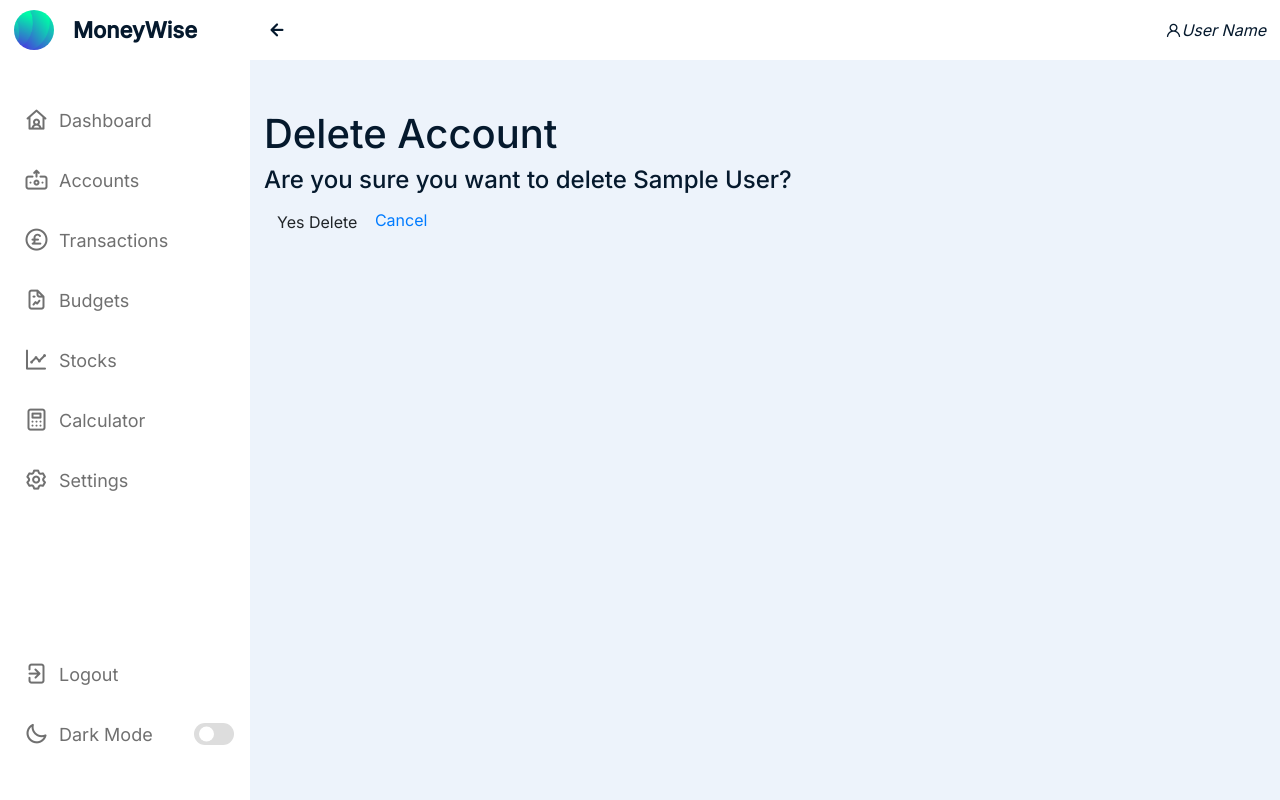
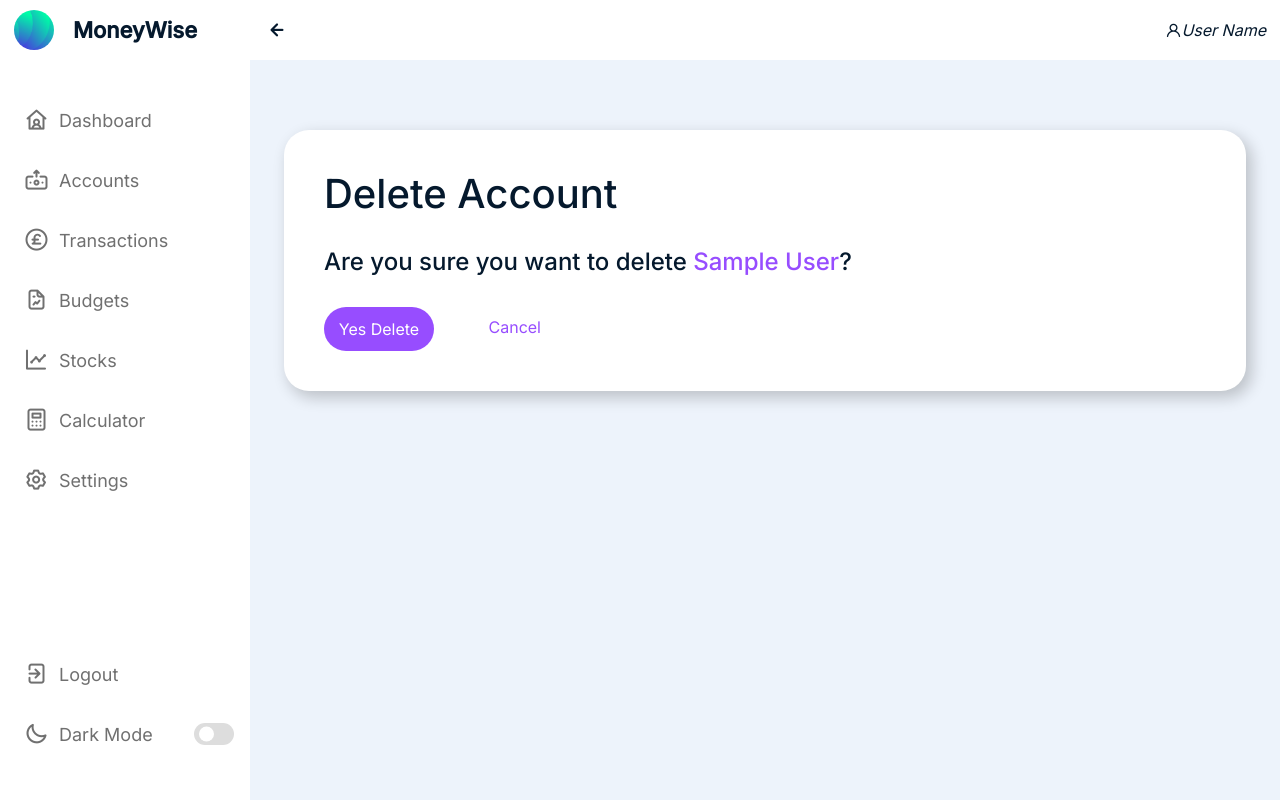
Before and after one commit to Viver2nd/MoneyWise, a Django app: page /accounts/1/delete/ in a window 1280 px wide. Run offline with Django 4.2, Linux system fonts and the light colour scheme; a user stored in the database is signed in; tables that the repository leaves empty hold one stand-in row (values such as "Sample post").

Commit message:
All Accounts functionality CSS done

```diff
--- a/main_app/static/css/style.css
+++ b/main_app/static/css/style.css
@@ -258,7 +258,6 @@ nav.close ~ .dashboard .top{
 	flex-wrap: wrap;
 }
 
-
 .dash-card{
 	justify-content: space-between;
 	display: flex;
@@ -346,10 +345,11 @@ th.date {
 	border-top: 1px solid #CCC;
 	font-size: 25px;
 	display: flex;
-	justify-content: space-around;
+	/*justify-content: space-between;*/
 }
 .wallet-icons i{
 	color: #974DFF;
+	margin-left:80px;
 }
 
 .wallet span{
@@ -360,6 +360,7 @@ th.date {
 }
 
 .form-container{
+	margin:0 auto;
 	background-color: var(--panel-color);
 	border-radius: 25px;
 	padding: 30px;
@@ -371,10 +372,9 @@ th.date {
 	-moz-box-shadow: 5px 6px 15px 1px rgba(0,0,0,0.2);
 }
 
-
 .form-container table{
-	margin-top: 30px;
-	width: 100%;
+	margin: 30px auto;
+	width: 70%;
 	border-radius: 15px;
 }
 .form-container table input{
--- a/main_app/templates/accounts/accounts.html
+++ b/main_app/templates/accounts/accounts.html
@@ -15,14 +15,12 @@
                 <p>{{ account.name }}</p>
                 <p>Balance: <span> £{{ account.balance }}</span></p>
                 <div class="wallet-icons">
-                    <!-- I made these uncentered by adding the outer link to detail screen
-                    and idk how to fix it, my bad 😅 -->
                     <a href="{% url 'account_update' account.id %}"><i class="uil uil-edit"></i></a>
                     <a href="{% url 'account_delete' account.id %}"><i class="uil uil-trash-alt"></i></a>
                 </div>
             </div>
         </a>
-    </div>
+
 {% endfor %}
-
+</div>
 {% endblock %}
--- a/main_app/templates/main_app/account_confirm_delete.html
+++ b/main_app/templates/main_app/account_confirm_delete.html
@@ -1,13 +1,57 @@
 {% extends 'base.html' %}
 
 {% block content %}
+<style>
+  .delete-form{
+    background-color: var(--panel-color);
+    border-radius: 25px;
+    padding:40px;
+    margin:20px;
+    align-items: left;
+    box-shadow: 5px 6px 15px 1px rgba(0,0,0,0.2);
+    -webkit-box-shadow: 5px 6px 15px 1px rgba(0,0,0,0.2);
+    -moz-box-shadow: 5px 6px 15px 1px rgba(0,0,0,0.2);
+  }
+  h1, h4{
+    margin-bottom: 30px;
+  }
+
+  h4 span{
+    color: #974DFF;
+  }
+
+  form .btn{
+      background-color: #974DFF;
+      color: #FFF;
+      border-radius: 25px;
+      padding:10px;
+      width:110px;
+      border: none;
+      margin-right: 50px;
+  }
+  form .btn:hover{
+    color: white;
+  }
+
+  form a{
+    color:#974DFF;
+    text-decoration: none;
+  }
+  form a:hover{
+    color:#974DFF;
+  }
+
+</style>
+
+<div class="delete-form">
     <h1>Delete Account</h1>
 
-  <h4>Are you sure you want to delete {{ object.name }}?</h4>
+    <h4>Are you sure you want to delete <span>{{ object.name }}</span>?</h4>
 
     <form action="" method="POST">
       {% csrf_token %}
       <input type="submit" value="Yes Delete" class="btn">
       <a href="{% url 'accounts' %}">Cancel</a>
     </form>
+</div>
 {% endblock %}
```
Also changed, not shown: main_app/templates/accounts/detail.html (+48 -22 lines). Lines whose indentation alone changed are shown as unchanged.
